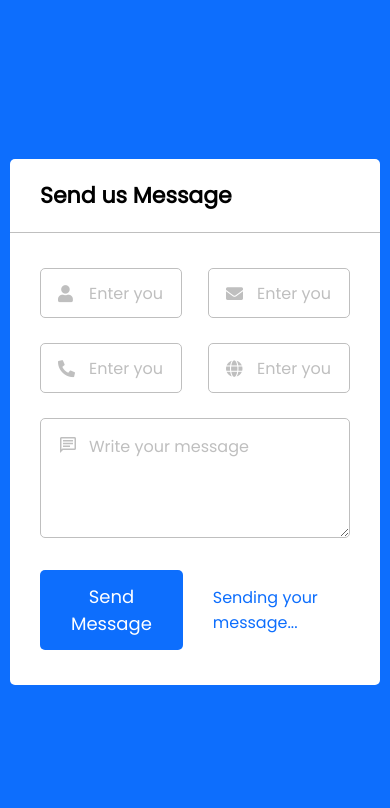
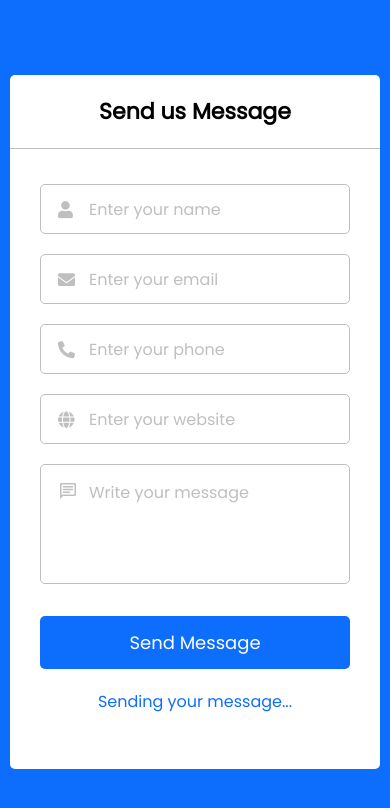
Before and after one commit to Momo-azangue/frontend-component, a PHP site: page /PhPproject/index.html in a window 390 px wide. Shown: the top 808 px of the page. Run offline with PHP 8.4, Linux system fonts and the light colour scheme.

Commit message:
php  code

```diff
--- a/PhPproject/styles.css
+++ b/PhPproject/styles.css
@@ -76,6 +76,11 @@ form .message textarea:focus{
 form .field input:focus ~ i{
     color: #0D6EFD;
 }
+
+
+/* form .message i:focus{
+    color: #0D6EFD;
+} */
 form .message{
     position: relative;
 }
@@ -111,3 +116,34 @@ form .button-area{
     margin-left: 30px;
 
 }
+
+@media(max-width: 600px){
+    .wrapper header{
+        text-align: center;
+        }
+    form .dbl-field{
+
+        margin-bottom: 0px;
+        flex-direction: column;
+
+    }
+    .dbl-field .field{
+        width: 100%;
+        margin-bottom: 20px;
+    }
+    form .message textarea{
+        resize: none;
+
+    }
+    form .button-area{
+        flex-direction: column;
+    }
+    .button-area button{
+        width: 100%;
+    }
+    .button-area span{
+
+        text-align: center;
+        margin: 20px 0;
+    }
+}
```
Also changed, not shown: PhPproject/index.js (added).
